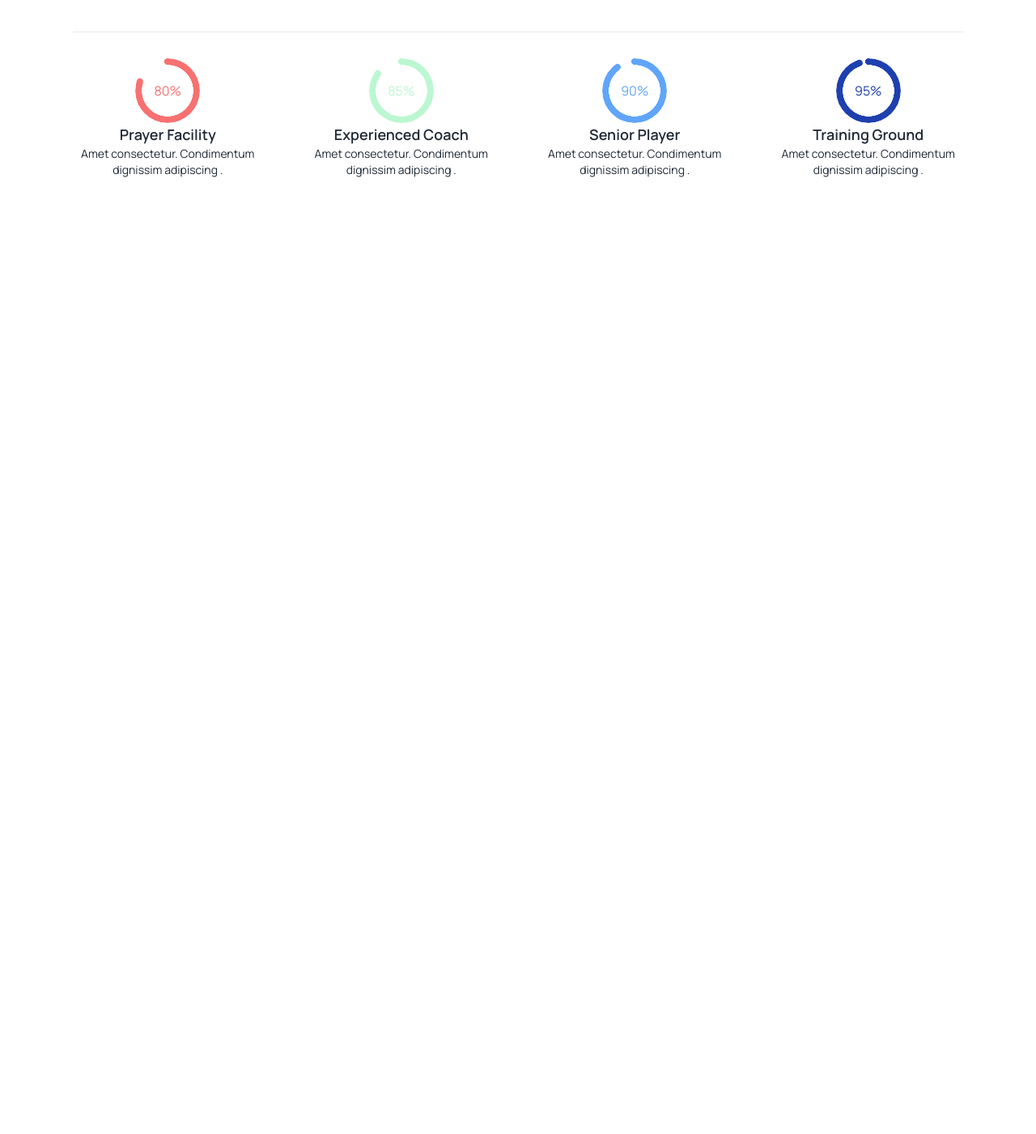
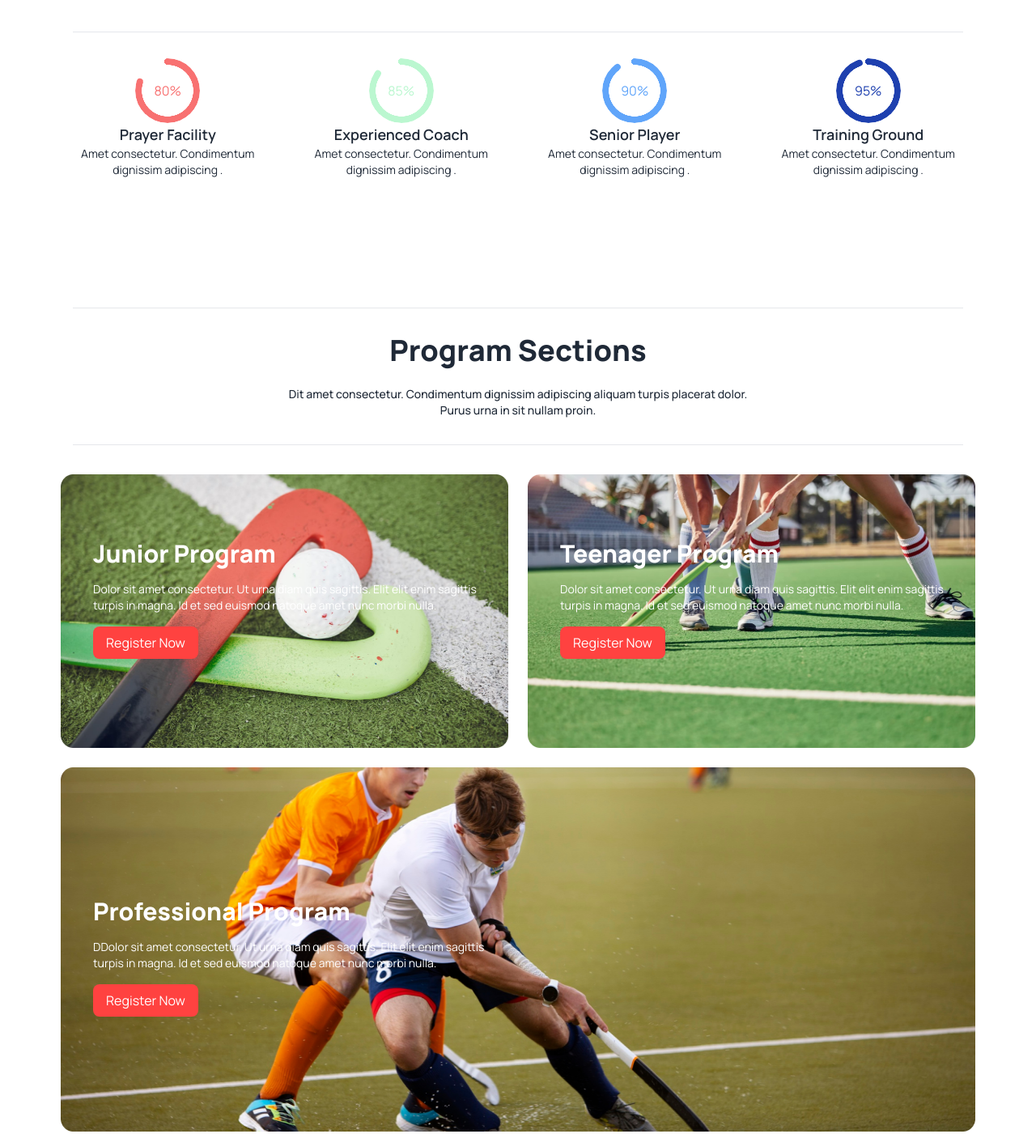
Before and after one commit to sajedul4D/B9A3-Hockeys, a plain HTML site: page index.html in a window 1280 px wide. Shown: the part 887-2288 px from the top of the page at 81% size. Before the commit the page ends 1187 px from the top, so only its background shows below. Drawn offline with nearby package versions, Linux system fonts and the light colour scheme.

Commit message:
added the card section

```diff
--- a/index.html
+++ b/index.html
@@ -141,6 +141,57 @@
             </div>
           </div>
         </section>
+        <section class=" py-7  lg:py-20">
+            <hr class="mb-8 lg:w-[1100px] mx-auto">
+            <div class="text-center">
+              <h2 class=" text-xl lg:text-4xl font-extrabold mb-6">Program Sections</h2>
+              <p class="text-sm font-medium lg:w-[607px] mx-auto">Dit amet consectetur. Condimentum dignissim adipiscing
+                aliquam
+                turpis
+                placerat
+                dolor. Purus urna in sit
+                nullam proin.
+              </p>
+            </div>
+            <hr class="mt-8 mb-5 lg:w-[1100px] mx-auto">
+            <div class="grid grid-cols-1 lg:grid-cols-2 gap-6 py-4 ">
+              <div class="relative">
+                <img src="Images/2.png" class="h-[244px] lg:h-[338px]" alt="">
+                <div class="absolute -top-0 left-6 lg:top-20 lg:left-10 text-white space-y-2 lg:space-y-4">
+                  <h2 class="text-xl lg:text-3xl font-extrabold">Junior Program</h2>
+                  <p class="text-sm w-[283px] font-normal lg:w-[495px]">Dolor sit amet consectetur. Ut urna diam quis
+                    sagittis. Elit elit enim sagittis turpis in magna. Id et sed euismod
+                    natoque amet nunc morbi nulla.
+                  </p>
+                  <button class="py-2 px-4 bg-[#FF4240] rounded-lg">Register Now</button>
+                </div>
+              </div>
+              <div class="relative">
+                <img src="Images/3.png" class="h-[244px] lg:h-[338px]" alt="">
+                <div class="absolute -top-0 left-6 lg:top-20 lg:left-10 text-white space-y-2 lg:space-y-4">
+                  <h2 class="text-xl lg:text-3xl font-extrabold">Teenager Program</h2>
+                  <p class="text-sm w-[283px] font-normal lg:w-[495px]">Dolor sit amet consectetur. Ut urna diam quis
+                    sagittis. Elit elit enim sagittis turpis in magna. Id et sed euismod
+                    natoque amet nunc morbi nulla.
+                  </p>
+                  <button class="py-2 px-4 bg-[#FF4240] rounded-lg">Register Now</button>
+                </div>
+              </div>
+              <div class="grid lg:col-span-2">
+                <div class="relative">
+                  <img src="Images/4.png" class="h-[244px] lg:h-[450px]" alt="">
+                  <div class="absolute -top-0 left-6 lg:top-40 lg:left-10 text-white space-y-2 lg:space-y-4">
+                    <h2 class="text-xl lg:text-3xl font-extrabold">Professional Program</h2>
+                    <p class="text-sm w-[283px] font-normal lg:w-[495px]">DDolor sit amet consectetur. Ut urna diam quis
+                      sagittis. Elit elit enim sagittis turpis in magna. Id et sed euismod
+                      natoque amet nunc morbi nulla.
+                    </p>
+                    <button class="py-2 px-4 bg-[#FF4240] rounded-lg">Register Now</button>
+                  </div>
+                </div>
+              </div>
+            </div>
+          </section>
 
     </main>
     <footer>
```
